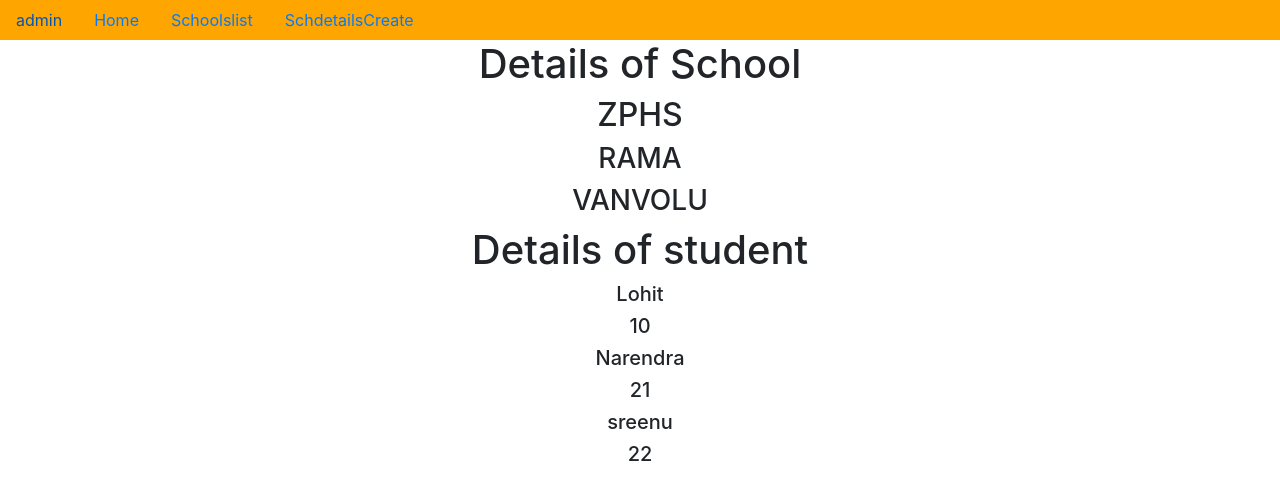
After one commit to Narendra5907/project49_L_D_UP_DL_views, a Django app: page /1/ in a window 1280 px wide. The commit adds this page. Shown: the top 500 px of the page. Run offline with Django 4.2, Linux system fonts and the light colour scheme; data comes from the database, SQL or seed files in the repository; both versions use the stored data as it was after the commit.

Commit message:
first commit

```diff
--- a/app/models.py
+++ b/app/models.py
@@ -1,4 +1,7 @@
 from django.db import models
+
+from django.urls import reverse
+
 
 # Create your models here.
 class School(models.Model):
@@ -7,6 +10,8 @@ class School(models.Model):
     location=models.CharField(max_length=100)
     def __str__(self):
         return self.Sname
+    def get_absolute_url(self):
+        return reverse('School_Detail',kwargs={'pk':self.pk})
 
 class Student(models.Model):
     school=models.ForeignKey(School,on_delete=models.CASCADE,related_name='students')
--- a/app/views.py
+++ b/app/views.py
@@ -2,8 +2,10 @@ from django.shortcuts import render
 
 # Create your views here.
 from app.models import *
-from django.views.generic import TemplateView
-from django.views.generic import ListView
+from django.views.generic import *
+
+
+
 class Home(TemplateView):
     template_name='app/Home.html'
 
@@ -13,3 +15,10 @@ class School_list(ListView):
     model=School
     # template_name='app/school_list.html'
     context_object_name='schools'
+class School_Detail(DetailView):
+    model=School
+    context_object_name='sclobject'
+
+class School_Create(CreateView):
+    model=School
+    fields='__all__'
--- a/project49/urls.py
+++ b/project49/urls.py
@@ -14,11 +14,14 @@ Including another URLconf
     2. Add a URL to urlpatterns:  path('blog/', include('blog.urls'))
 """
 from django.contrib import admin
-from django.urls import path
+from django.urls import path,re_path
 from app.views import *
 
 urlpatterns = [
     path('admin/', admin.site.urls),
     path('Home/',Home.as_view(),name='Home'),
     path('School_list/',School_list.as_view(),name='School_list'),
+    path('School_Create/',School_Create.as_view(),name='School_Create'),
+
+    re_path('(?P<pk>\d+)/',School_Detail.as_view(),name='School_Detail'),
 ]
--- a/templates/app/Dummy.html
+++ b/templates/app/Dummy.html
@@ -18,6 +18,8 @@
         <a href="{% url 'admin:index' %}" class="nav-link">admin</a>
         <a href="{% url 'Home' %}" class="nav-link">Home</a>
         <a href="{% url 'School_list' %}" class="nav-link">Schoolslist</a>
+        <a href="{% url 'School_Create' %}" class="nav-link">SchdetailsCreate</a>
+
 
       </nav>
     <!-- Optional JavaScript; choose one of the two! -->
--- /dev/null
+++ b/templates/app/School_Detail.html
@@ -0,0 +1,28 @@
+{% extends 'app/Dummy.html' %}
+
+
+{% block title %}
+    <title>Detail page</title>
+{% endblock %}
+
+
+{% block body_block %}
+<h1>Details of School</h1>
+<h2>{{sclobject.Sname}}</h2>
+<h3>{{sclobject.principal}}</h3>
+<h3>{{sclobject.location}}</h3>
+
+<h1>Details of student</h1>
+
+
+{% for i in sclobject.students.all %}
+
+    <h5>{{i.sname}}</h5>
+    <h5>{{i.sage}}</h5>
+
+
+{% endfor %}
+
+
+
+{% endblock %}
--- a/templates/app/school_list.html
+++ b/templates/app/school_list.html
@@ -13,7 +13,7 @@
 
 {% for i in schools %}
 
-    <h1>{{i.Sname}}</h1>
+ <a href="{{i.pk}}"><h1>{{i.Sname}}</h1></a>
 
 {% endfor %}
 </center>
```
Also changed, not shown: templates/app/School_form.html (added, +20 -0 lines), db.sqlite3.
